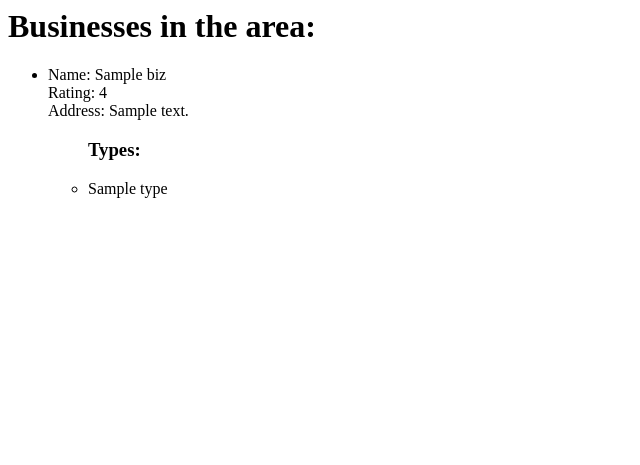
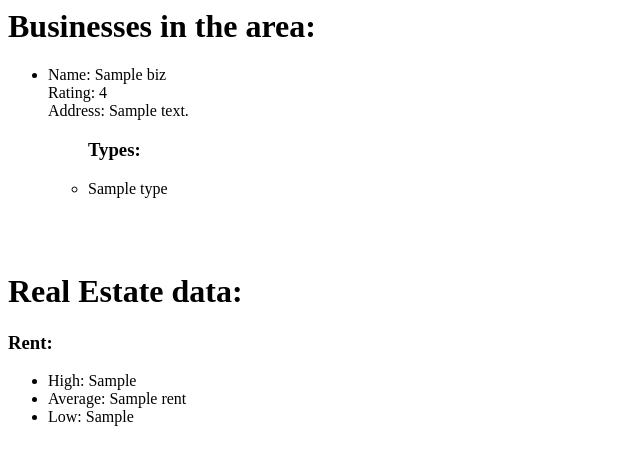
Before and after one commit to CompSciLauren/fedcodeathon, a Flask app: template backend_flask/Templates/report.html in a window 1280 px wide. Shown: the top 465 px of the page, without its empty margins (0-640 px from the left). Run offline with Flask 2, Linux system fonts and the light colour scheme; the template is opened without the code that fills it: most values are stand-ins (such as "Sample title", 1, 10 or a date in 2020).

Commit message:
Added real estate costs to report

```diff
--- a/backend_flask/Templates/report.html
+++ b/backend_flask/Templates/report.html
@@ -20,4 +20,21 @@
             </li>
         {% endfor %}
     </ul>
+    <h1>
+    	Real Estate data:
+    </h1>
+    <h3>
+    	Rent:
+    </h3>
+    <ul>
+    	<li>
+    		<span>High: {{ cost_data['rentRangeHigh'] }}</span><br>
+    	</li>
+    	<li>
+    		<span>Average: {{ cost_data['rent'] }}</span><br>
+    	</li>
+    	<li>
+    		<span>Low: {{ cost_data['rentRangeLow'] }}</span><br>
+    	</li>
+    </ul>
 </body>
--- a/backend_flask/application.py
+++ b/backend_flask/application.py
@@ -34,8 +34,8 @@ def render_report():
     g_scraper = GoogleScraper('data_collectors/google_key')
     c_scraper = AreaCostScraper('data_collectors/rent_key')
     b_list = g_scraper.get_business_list_radius(area, biz)
-    a_list = c_scraper.get_cost_lng_lat(area)
-    return render_template("report.html", biz_data=b_list['results'])
+    c_list = c_scraper.get_cost_lng_lat(area)
+    return render_template("report.html", biz_data=b_list['results'], cost_data=c_list)
 
 @app.route("/api", methods=["GET"])
 def map_api():
```
